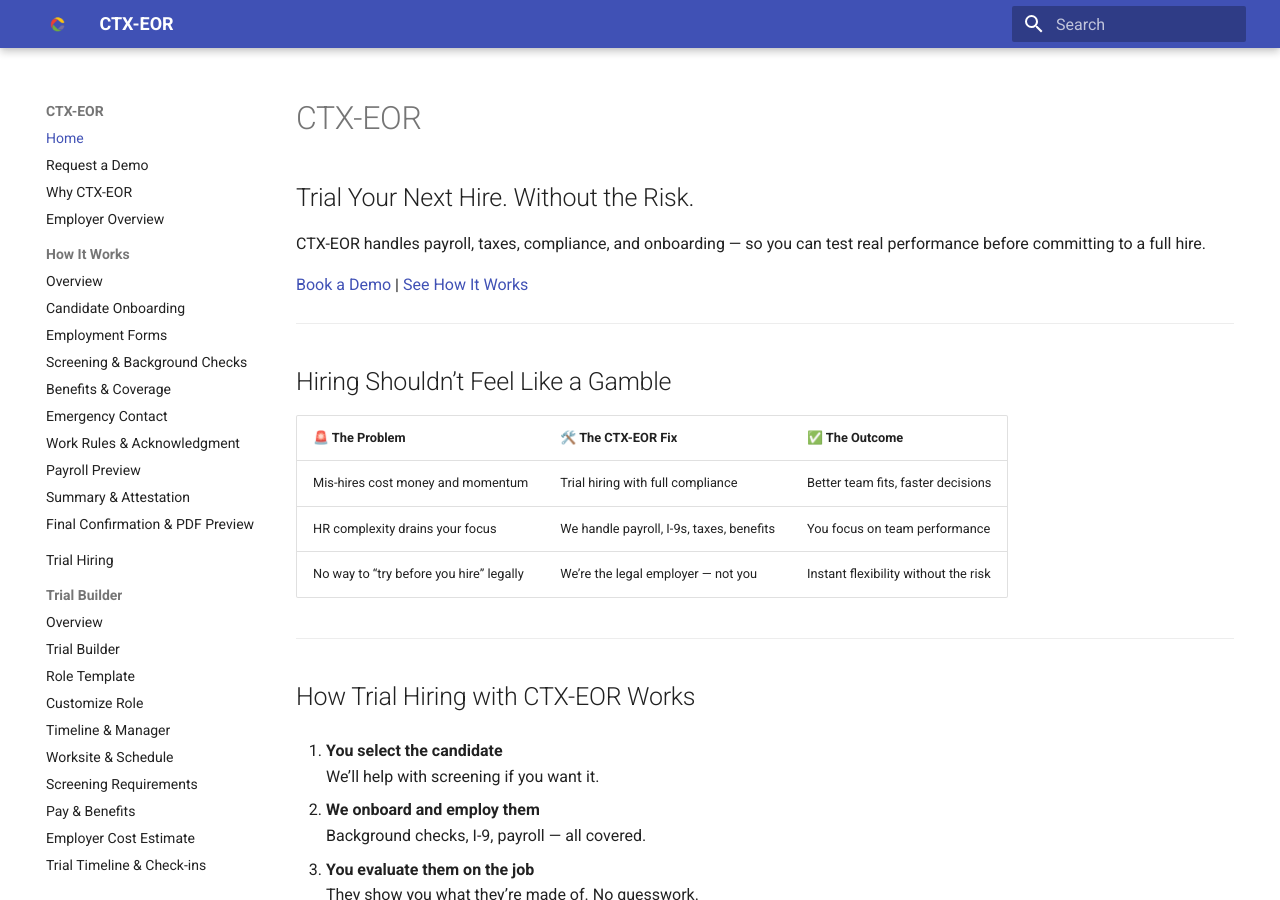
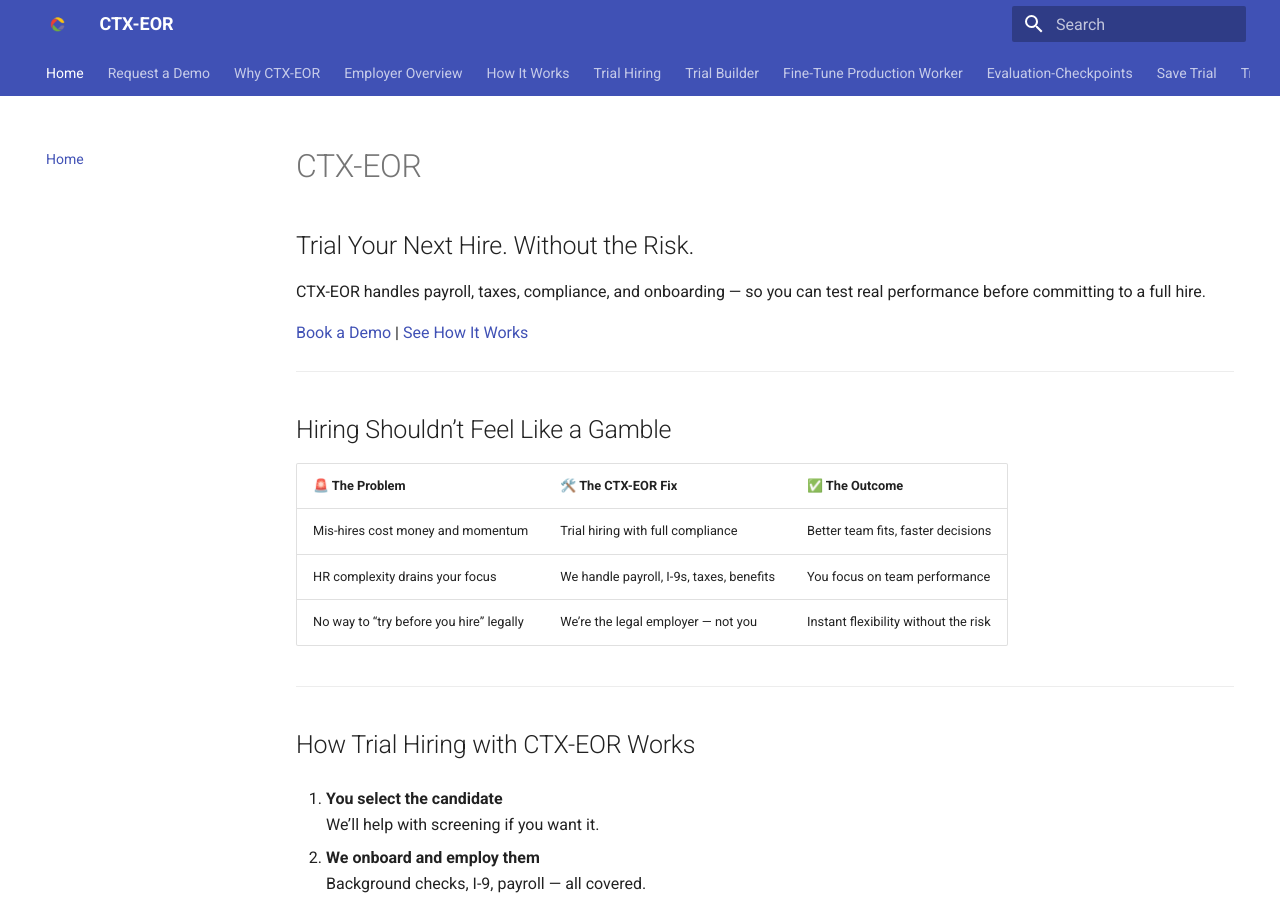
Before and after one commit to cirrusflyer275ds/ctx-eor-site, an MkDocs documentation site: the page built from docs/index.md, in a window 1280 px wide and 900 px high. Built offline with MkDocs 1.6.1 and Material for MkDocs 9.7.7, drawn with Linux system fonts in a browser that asks for light colours.

Commit message:
Update mkdocs.yml

```diff
--- a/mkdocs.yml
+++ b/mkdocs.yml
@@ -7,7 +7,7 @@
   features:
     - navigation.expand
     - navigation.sections
-    - navigation.sticky
+    - navigation.tabs
   logo: logo.png
   favicon: logo.png
 
```
